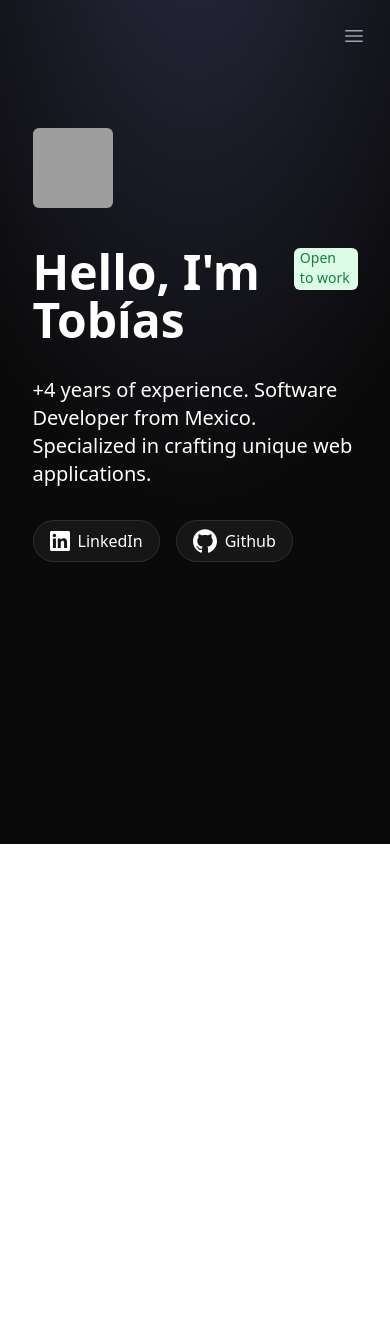
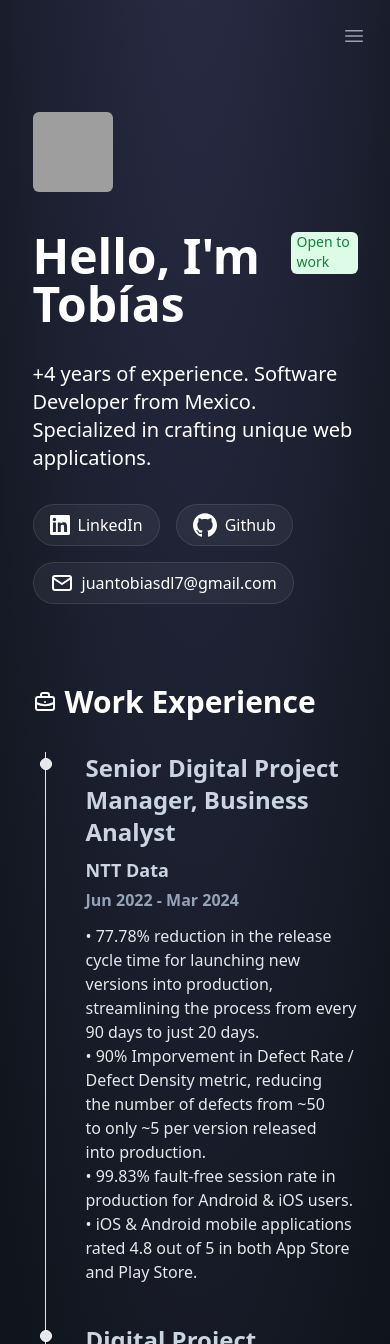
Before and after one commit to juantobiasdl7/portfolio-web-dev, an Astro site: page / in a window 390 px wide. Shown: the top 1344 px of the page. Before the commit the page ends 844 px from the top, so only its background shows below. Built offline with nearby package versions, Linux system fonts and the light colour scheme; Astro itself is replaced by a stand-in of ours; grey boxes are pictures that could not be loaded.

Commit message:
Added the Work Experience section.

```diff
--- /dev/null
+++ b/src/components/Experience.astro
@@ -0,0 +1,57 @@
+---
+// Removed the import statement for ExperienceItem since it is not being used.
+import ExperienceItem from './ExperienceItem.astro';
+
+const EXPERIENCE = [
+    {
+        title: 'Senior Digital Project Manager, Business Analyst',
+        company: 'NTT Data',
+        location: 'Remote',
+        date: 'Jun 2022 - Mar 2024',
+        description1: `• 77.78% reduction in the release cycle time for launching new versions into production, streamlining the process from every 90 days to just 20 days.`,
+        description2:`• 90% Imporvement in Defect Rate / Defect Density metric, reducing the number of defects from ~50 to only ~5 per version
+released into production.`,
+        description3: `• 99.83% fault-free session rate in production for Android & iOS users.`,
+        description4: `• iOS & Android mobile applications rated 4.8 out of 5 in both App Store and Play Store.`,
+    },
+    {
+        title: 'Digital Project Manager',
+        company: 'Optimen',
+        location: 'Remote',
+        date: 'Oct 2020 - Jun 2022',
+        description1: `• Launched Operations Resources & KPI & Analytics software product, a web application that centralized airline information for improved performance monitoring and decision-making.`,
+        description2: `• Managed the implementation of Turnaround Manager Application, a robust real-time solution to improve efficiency in airline turnaround operations. Working with remote teams across Poland and Seattle. Primary language of
+communication was English.`,
+        description3: `•  Leveraged my written and verbal communication skills for articulating customer challenges to turn incomplete, conflicting, or ambiguous inputs into solid action plans & write technical documentation.`,
+    },
+    {
+        title: 'Digital Project Manager',
+        company: 'Global Hitss',
+        location: 'Monterrey, Mexico',
+        date: 'May 2020 - Oct 2020',
+        description1: `• Coordinated the implemetation of ELINA project, a software product designed to facilitate the operations of sales executives at Grupo Financiero Banorte.`,
+        description2: `• Led the role of Scrum Master for a team of 12 software engineers.`,
+        description3: `• Helped Banorte executives to understand their needs and then translate them into technical terms for the members of the development team, creating a clear step-by-step plan to deliver exactly what the client expects.`,
+    },
+    {
+        title: 'Maintenance Engineer Trainer',
+        company: 'Aeromexico',
+        location: 'Ciudad de México',
+        date: 'Nov 2019 - Abr 2020',
+        description1: `• Imparted courses for engineers and technicians on the use of AMOS (Aircraft Maintenance and Operating System) which is a software used to manage aircraft maintenance, finance, and supply chain operations.`,
+        description2: `• Worked for third party clients such as Delta giving courses in English for Japanese engineers and technicians.`,
+        description3: `• Responsible for creating, improving, and developing courses for the maintenance, engineering and the supply chain staff processes and operations.`,
+    },
+]
+---
+
+
+<ol class="relative border-s border-gray-200 ml-3">
+    {
+        EXPERIENCE.map((experience) => (
+            <li class="mb-10 ms-6">
+                <ExperienceItem {...experience} />
+            </li>
+        ))
+    }
+</ol>
--- /dev/null
+++ b/src/components/ExperienceItem.astro
@@ -0,0 +1,23 @@
+---
+interface Props {
+    title: string;
+    company: string;
+    location: string;
+    date: string;
+    description1: string;
+    description2: string;
+    description3: string;
+    description4: string;
+}
+const { title, company, date, description1, description2, description3, description4 } = Astro.props;
+---
+<div class="absolute w-3 h-3 bg-gray-200 rounded-full mt-1.5 -start-1.5 border border-white "></div>
+<div class="relative pl-4 ">
+    <h3 class="mb-2 text-2xl font-semibold text-slate-300">{title}</h3>
+    <h6 class="mb-2 text-lg font-semibold text-slate-300">{company}</h6>
+    <time class="block mb-4 text-base font-bold leading-none text-slate-400">{date}</time>
+    <p class="text-base font-normal text-gray-200 text-pretty ">{description1}</p>
+    <p class="text-base font-normal text-gray-200 text-pretty ">{description2}</p>
+    <p class="text-base font-normal text-gray-200 text-pretty ">{description3}</p>
+    <p class="text-base font-normal text-gray-200 text-pretty ">{description4}</p>
+</div>
--- a/src/components/Header.astro
+++ b/src/components/Header.astro
@@ -11,8 +11,10 @@
             </div>
         </div>
         <div class="hidden w-full lg:flex lg:gap-x-12 justify-center  ">
-            <a href="#" class="text-lg font-semibold leading-6 text-white">About</a>
-            <a href="#" class="text-lg font-semibold leading-6 text-white">Projects</a>
+            <a href="#top" class="text-lg font-semibold leading-6 text-white">About</a>
+            <a href="#experience" class="text-lg font-semibold leading-6 text-white">Experience</a>
+            <a href="#projects" class="text-lg font-semibold leading-6 text-white">Projects</a>
+            <a href="#contact" class="text-lg font-semibold leading-6 text-white">Contact</a>
         </div>
     </nav>
     <!-- Mobile menu, show/hide based on menu open state. -->
@@ -35,8 +37,10 @@
             <div class="mt-6 flow-root">
                 <div class="-my-6 divide-y divide-gray-500/25">
                     <div class="space-y-2 py-6">
-                        <a href="#" class="-mx-3 block rounded-lg px-3 py-2 text-base font-semibold leading-7 text-white hover:bg-gray-800">About</a>
-                        <a href="#" class="-mx-3 block rounded-lg px-3 py-2 text-base font-semibold leading-7 text-white hover:bg-gray-800">Projects</a>
+                        <a href="#top" class="-mx-3 block rounded-lg px-3 py-2 text-base font-semibold leading-7 text-white hover:bg-gray-800">About</a>
+                        <a href="#experience" class="-mx-3 block rounded-lg px-3 py-2 text-base font-semibold leading-7 text-white hover:bg-gray-800">Experience</a>
+                        <a href="#projects" class="-mx-3 block rounded-lg px-3 py-2 text-base font-semibold leading-7 text-white hover:bg-gray-800">Projects</a>
+                        <a href="#contact" class="-mx-3 block rounded-lg px-3 py-2 text-base font-semibold leading-7 text-white hover:bg-gray-800">Contact</a>
                     </div>
                 </div>
             </div>
--- /dev/null
+++ b/src/components/SectionContainer.astro
@@ -0,0 +1,7 @@
+---
+const { class: className, id } = Astro.props;
+---
+
+<section id={id} class=`w-10/12 md:w-8/12 py-10 text-white ${className}`>
+    <slot/>
+</section>
--- /dev/null
+++ b/src/components/icons/Briefcase.astro
@@ -0,0 +1,29 @@
+<svg
+    {...Astro.props}
+    xmlns="http://www.w3.org/2000/svg"
+    width="24"
+    height="24"
+    viewBox="0 0 24 24"
+    fill="none"
+    stroke="currentColor"
+    stroke-width="2"
+    stroke-linecap="round"
+    stroke-linejoin="round"
+>
+    <path
+        stroke="none"
+        d="M0 0h24v24H0z"
+        fill="none"
+    />
+    <path
+        d="M3 7m0 2a2 2 0 0 1 2 -2h14a2 2 0 0 1 2 2v9a2 2 0 0 1 -2 2h-14a2 2 0 0 1 -2 -2z" />
+    <path
+        d="M8 7v-2a2 2 0 0 1 2 -2h4a2 2 0 0 1 2 2v2"
+    />
+    <path
+        d="M12 12l0 .01"
+    />
+    <path
+        d="M3 13a20 20 0 0 0 18 0"
+    />
+</svg>
--- /dev/null
+++ b/src/components/icons/Mail.astro
@@ -0,0 +1,15 @@
+<svg
+    xmlns="http://www.w3.org/2000/svg"
+    width="24"
+    height="24"
+    viewBox="0 0 24 24"
+    fill="none"
+    stroke="currentColor"
+    stroke-width="2"
+    stroke-linecap="round"
+    stroke-linejoin="round"
+    >
+    <path stroke="none" d="M0 0h24v24H0z" fill="none"/>
+    <path d="M3 7a2 2 0 0 1 2 -2h14a2 2 0 0 1 2 2v10a2 2 0 0 1 -2 2h-14a2 2 0 0 1 -2 -2v-10z" />
+    <path d="M3 7l9 6l9 -6" />
+</svg>
--- a/src/layouts/Layout.astro
+++ b/src/layouts/Layout.astro
@@ -1,19 +1,27 @@
 ---
 import Header from "../components/Header.astro";
+
+interface Props {
+    title: string,
+    description: string,
+}
+
+const { description, title} = Astro.props;
+
 ---
 
 <html lang="en">
     <head>
 		<meta charset="utf-8" />
+        <meta name="description" content={description}/>
 		<link rel="icon" type="image/svg+xml" href="/favicon.svg" />
         <link rel="stylesheet" href="https://cdnjs.cloudflare.com/ajax/libs/font-awesome/4.7.0/css/font-awesome.min.css">
 		<meta name="viewport" content="width=device-width" />
 		<meta name="generator" content={Astro.generator} />
-		<title>Astro</title>
+		<title>{title}</title>
 	</head>
 	<body>
-        <div class="absolute top-0 z-[-2] h-screen w-screen bg-neutral-950 bg-[radial-gradient(ellipse_80%_80%_at_50%_-20%,rgba(120,119,198,0.3),rgba(255,255,255,0))]"></div>
-		<Header />
+        <Header />
         <slot/>
 	</body>
 </html>
@@ -25,12 +33,26 @@ import Header from "../components/Header.astro";
 
     html {
         font-family: system-ui, sans-serif;
+        scroll-behavior: smooth;
     }
 
     body {
         display: flex;
         justify-content: center;
         flex-direction: column;
+        min-height: 100vh;
+        background-color: #0f131a;
+        background-image: radial-gradient(
+        ellipse 80% 80% at 50% -20%,
+        rgba(120, 119, 198, 0.3),
+        rgba(255, 255, 255, 0)
+        );
+    }
+
+    @media (prefers-reduced-motion: reduce) {
+        html {
+            scroll-behavior: auto;
+        }
     }
 
 </style>
--- a/src/pages/index.astro
+++ b/src/pages/index.astro
@@ -3,24 +3,31 @@ import Layout from "../layouts/Layout.astro"
 import LinkedInIcon from "../components/icons/Linkedin.astro"
 import GithubIcon from "../components/icons/Github.astro"
 import SocialPill from "../components/SocialPill.astro"
+import Mail from "../components/icons/Mail.astro"
+import Experience from "../components/Experience.astro"
+import SectionContainer from "../components/SectionContainer.astro"
+import Briefcase from "../components/icons/Briefcase.astro"
 /*
 
 */
 ---
 
-<Layout>
+<Layout
+	title="Tobías Portfolio - Software Developer with over +3 years of experience."
+	description="Hire Tobías to create your web application. Specialized in crafting unique web applications."
+>
 	<main class="flex flex-col w-full items-center">
-		<section class=" w-10/12 md:w-8/12 py-14 text-white">
+		<SectionContainer>
 			<img class=" h-[80px] w-[80px] rounded-md " src="../../public/phototwo.jpeg" alt="">
-			<h1 class="text-5xl font-bold flex flex-row gap-x-4 pt-10">Hello, I'm Tobías
+			<h1 class="text-5xl font-bold flex flex-row md:gap-x-4 pt-10">Hello, I'm Tobías
 				<div class="flex items-start">
-					<span class="inline-flex items-center gap-x-1.5 rounded-md bg-green-100 px-1.5 pb-0.5 text-sm font-medium text-green-700">
+					<span class="inline-flex items-center rounded-md bg-green-100 px-1.5 pb-0.5 text-sm font-medium text-green-700">
 						Open to work
 					</span>
 				</div>
 			</h1>
 			<h2 class="text-xl py-8">+4 years of experience. Software Developer from Mexico. Specialized in crafting unique web applications.</h2>
-			<nav class="flex gap-x-2">
+			<nav class="flex flex-wrap gap-x-2 gap-y-4">
 				<SocialPill href="https://www.linkedin.com/in/tob%C3%ADas/">
 					<LinkedInIcon class="w-5 h-5" />
 						LinkedIn
@@ -29,7 +36,16 @@ import SocialPill from "../components/SocialPill.astro"
 					<GithubIcon class="w-6 h-6" />
 						Github
 				</SocialPill>
+				<SocialPill href="mailto: juantobiasdl7@gmail.com">
+					<Mail class="w-6 h-6" />
+						juantobiasdl7@gmail.com
+				</SocialPill>
 			</nav>
-		</section>
+		</SectionContainer>
+
+		<SectionContainer id="experience">
+			<h2 class="text-3xl font-semibold mb-8 flex gap-x-2 items-center"><Briefcase class="size-6"/> Work Experience</h2>
+			<Experience/>
+		</SectionContainer>
 	</main>
 </Layout>
```
